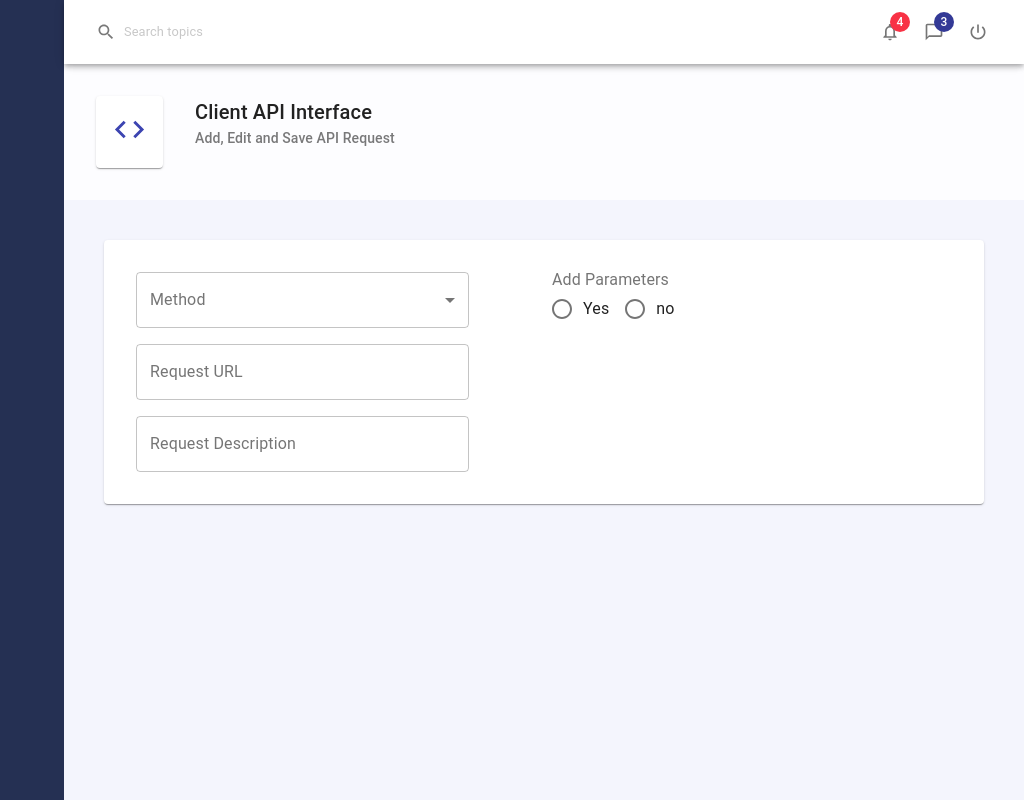
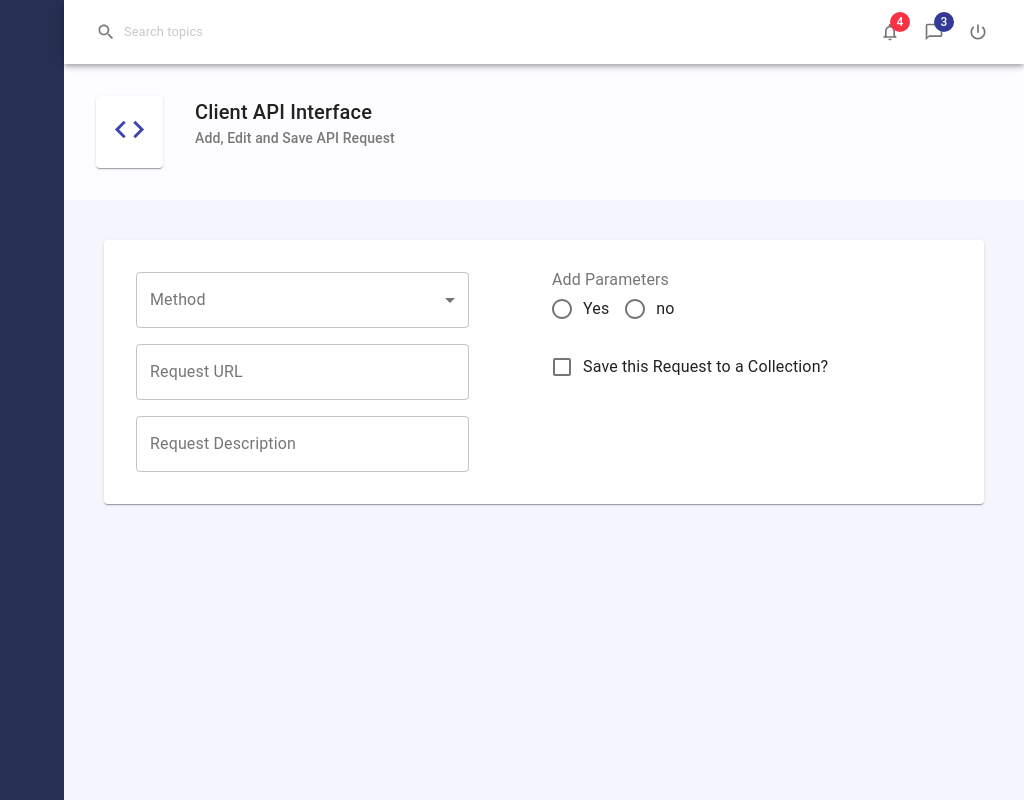
Before and after one commit to i-mckinney/regulatory-dashboard, a React (Create React App) app in the folder Company View/: page / in a window 1280 px wide. Shown: the whole page, without its empty margins (256-1280 px from the left). Built offline with nearby package versions, Linux system fonts and the light colour scheme.

Commit message:
added checkbox control

```diff
--- /dev/null
+++ b/Company View/src/components/controls/Checkbox.js
@@ -0,0 +1,31 @@
+import React from 'react';
+
+import {
+  FormControl,
+  FormControlLabel,
+  Checkbox as MuiCheckbox,
+} from '@material-ui/core';
+
+export default function Checkbox(props) {
+  const { name, label, value, onChange } = props;
+  const convertToDefEventParameter = (name,value) =>({
+    target:{
+      name,value
+    }
+  })
+  return (
+    <FormControl>
+      <FormControlLabel
+        control={
+          <MuiCheckbox
+            name={name}
+            color='primary'
+            checked={value}
+            onChange={ e => onChange(convertToDefEventParameter(name, e.target.checked))}
+          />
+        }
+        label={label}
+      />
+    </FormControl>
+  );
+}
--- a/Company View/src/components/controls/Controls.js
+++ b/Company View/src/components/controls/Controls.js
@@ -1,11 +1,13 @@
 import Input from './Input';
 import RadioGroup from './RadioGroup';
 import Select from './Select';
+import Checkbox from './Checkbox';
 
 const Controls = {
   Input,
   RadioGroup,
   Select,
+  Checkbox,
 };
 
 export default Controls;
--- a/Company View/src/pages/ClientApiCalls/AddApiForm.js
+++ b/Company View/src/pages/ClientApiCalls/AddApiForm.js
@@ -21,6 +21,7 @@ const initialApiCallValues = {
   auth: '',
   headers: '',
   body: '',
+  addToCollection: false,
   datedCreated: new Date(),
 };
 
@@ -61,6 +62,12 @@ export default function AddApiForm() {
             onChange={handleInputChange}
             items={parametersYesNo}
           />
+          <Controls.Checkbox
+            name='addToCollection'
+            label='Save this Request to a Collection?'
+            value={values.addToCollection}
+            onChange={handleInputChange}
+          />
         </Grid>
       </Grid>
     </Form>
```
